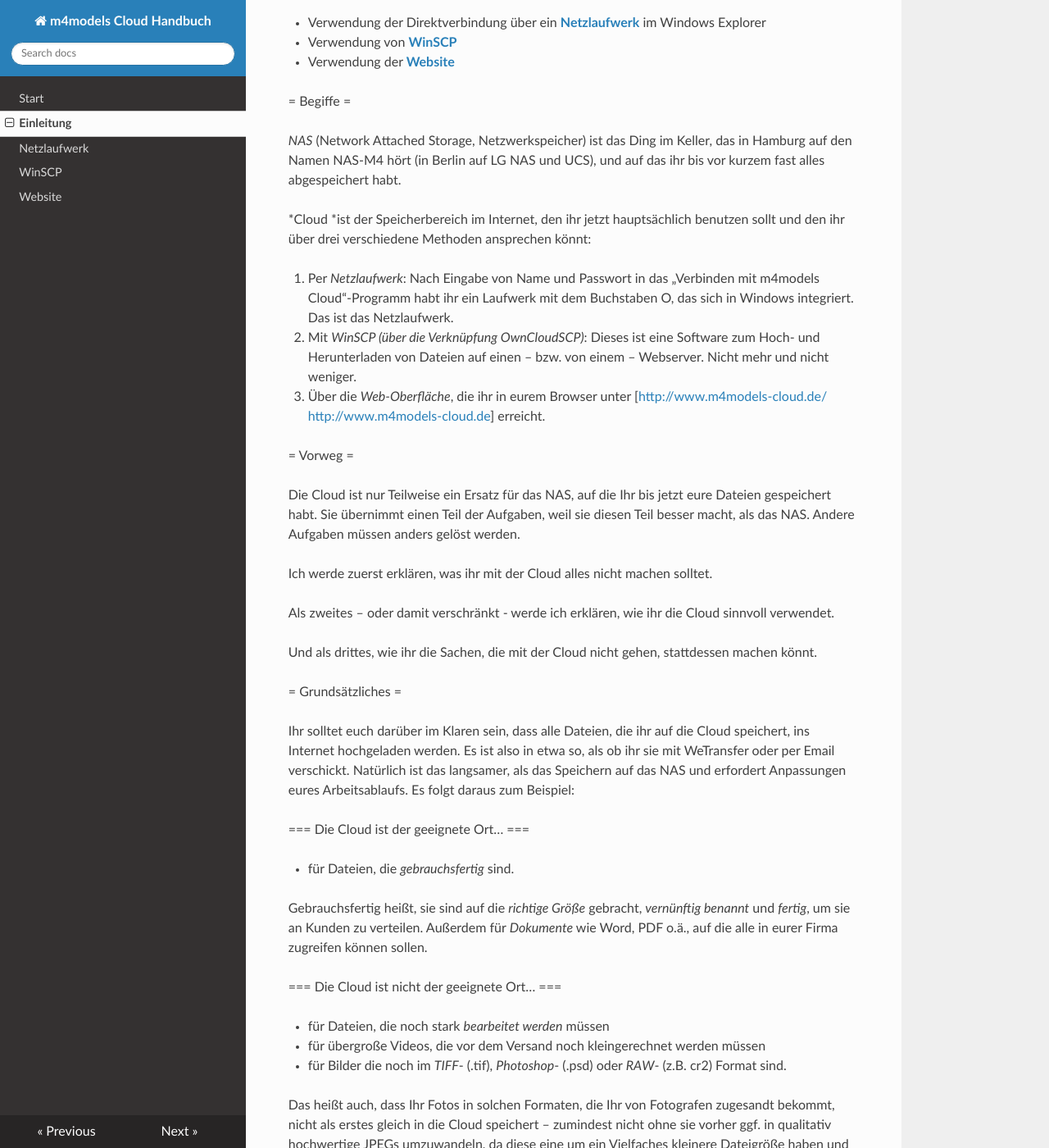
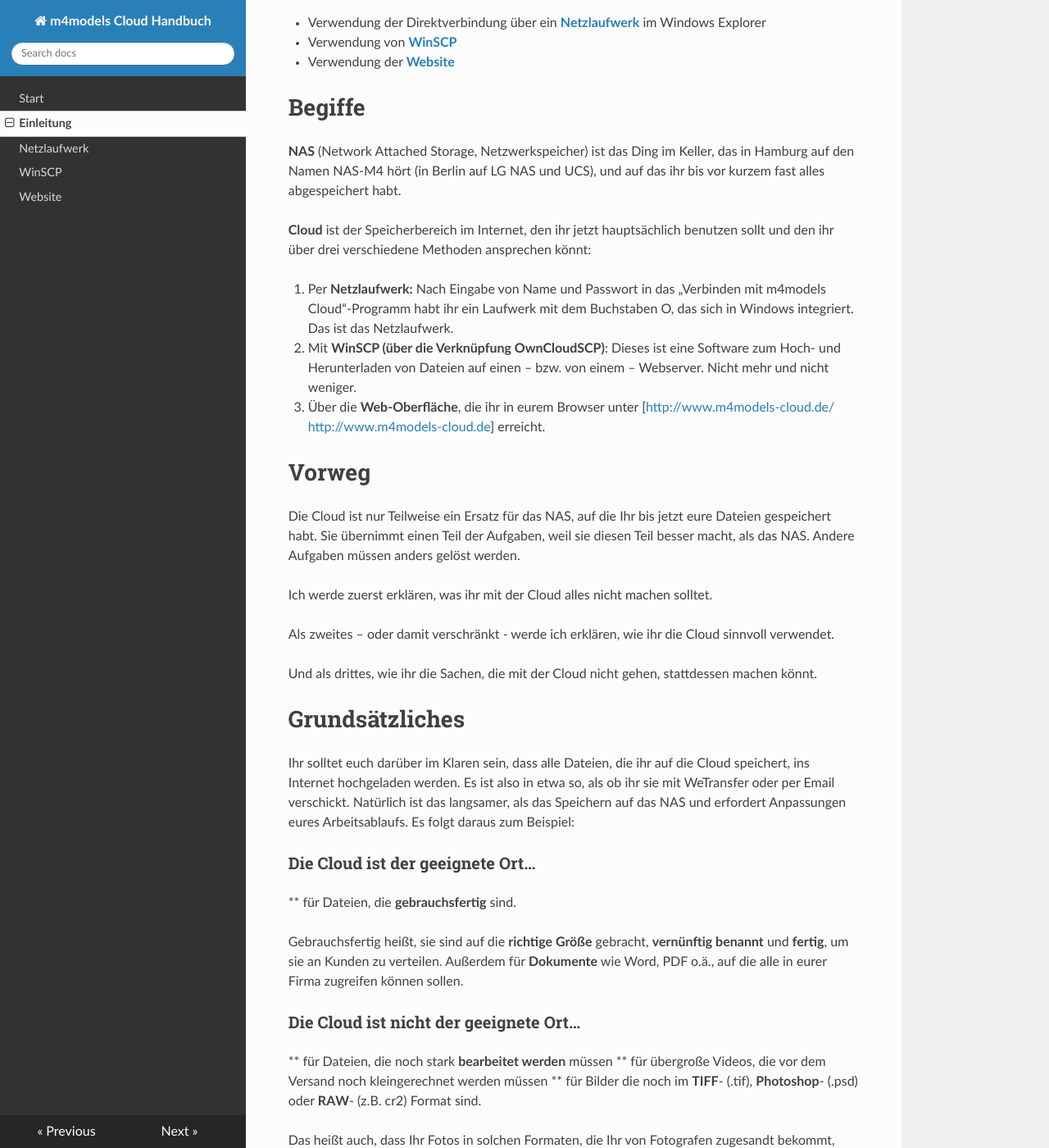
Before and after one commit to grandgeorg/m4models-cloud-manual, an MkDocs documentation site: the page built from docs/einleitung.md, in a window 1280 px wide and 1400 px high, scrolled down 216 px. Shown: the whole window at 82% size. Built offline with MkDocs 1.6.1, drawn with Linux system fonts in a browser that asks for light colours; nearby versions of some CDN libraries; old or Windows-style settings are respelled for this version of MkDocs; some of the changed text lies outside the part shown.

```diff
--- a/docs/einleitung.md
+++ b/docs/einleitung.md
@@ -6,19 +6,19 @@ Die Verwendung der Clouddienste bei m4models erfolgt mit drei verschiedenen Anwe
 - Verwendung von **[WinSCP](winscp.md)**
 - Verwendung der **[Website](website.md)**
 
-= Begiffe =
+# Begiffe #
 
-*NAS* (Network Attached Storage, Netzwerkspeicher) ist das Ding im Keller, das in Hamburg auf den Namen NAS-M4 hört (in Berlin auf LG NAS und UCS), und auf das ihr bis vor kurzem fast alles abgespeichert habt.
+**NAS** (Network Attached Storage, Netzwerkspeicher) ist das Ding im Keller, das in Hamburg auf den Namen NAS-M4 hört (in Berlin auf LG NAS und UCS), und auf das ihr bis vor kurzem fast alles abgespeichert habt.
 
-*Cloud *ist der Speicherbereich im Internet, den ihr jetzt hauptsächlich benutzen sollt und den ihr über drei verschiedene Methoden ansprechen könnt:
+**Cloud** ist der Speicherbereich im Internet, den ihr jetzt hauptsächlich benutzen sollt und den ihr über drei verschiedene Methoden ansprechen könnt:
 
-1. Per *Netzlaufwerk*: Nach Eingabe von Name und Passwort in das „Verbinden mit m4models Cloud“-Programm habt ihr ein Laufwerk mit dem Buchstaben O, das sich in Windows integriert. Das ist das Netzlaufwerk.
+1. Per **Netzlaufwerk:** Nach Eingabe von Name und Passwort in das „Verbinden mit m4models Cloud“-Programm habt ihr ein Laufwerk mit dem Buchstaben O, das sich in Windows integriert. Das ist das Netzlaufwerk.
 
-2. Mit *WinSCP (über die Verknüpfung OwnCloudSCP)*: Dieses ist eine Software zum Hoch- und Herunterladen von Dateien auf einen – bzw. von einem – Webserver. Nicht mehr und nicht weniger.
+2. Mit **WinSCP (über die Verknüpfung OwnCloudSCP)**: Dieses ist eine Software zum Hoch- und Herunterladen von Dateien auf einen – bzw. von einem – Webserver. Nicht mehr und nicht weniger.
 
-3. Über die *Web-Oberfläche*, die ihr in eurem Browser unter [http://www.m4models-cloud.de/ http://www.m4models-cloud.de] erreicht.
+3. Über die **Web-Oberfläche**, die ihr in eurem Browser unter [http://www.m4models-cloud.de/ http://www.m4models-cloud.de] erreicht.
 
-= Vorweg =
+# Vorweg #
 
 
 
@@ -31,29 +31,29 @@ Als zweites – oder damit verschränkt - werde ich erklären, wie ihr die Cloud
 
 Und als drittes, wie ihr die Sachen, die mit der Cloud nicht gehen, stattdessen machen könnt.
 
-= Grundsätzliches =
+# Grundsätzliches #
 
 
 
 Ihr solltet euch darüber im Klaren sein, dass alle Dateien, die ihr auf die Cloud speichert, ins Internet hochgeladen werden. Es ist also in etwa so, als ob ihr sie mit WeTransfer oder per Email verschickt. Natürlich ist das langsamer, als das Speichern auf das NAS und erfordert Anpassungen eures Arbeitsablaufs. Es folgt daraus zum Beispiel:
 
 
-=== Die Cloud ist der geeignete Ort… ===
+### Die Cloud ist der geeignete Ort… ###
 
-* für Dateien, die *gebrauchsfertig* sind.
+** für Dateien, die **gebrauchsfertig** sind.
 
 
 
 
 
-Gebrauchsfertig heißt, sie sind auf die *richtige Größe* gebracht, *vernünftig benannt* und *fertig*, um sie an Kunden zu verteilen. Außerdem für *Dokumente* wie Word, PDF o.ä., auf die alle in eurer Firma zugreifen können sollen.
+Gebrauchsfertig heißt, sie sind auf die **richtige Größe** gebracht, **vernünftig benannt** und **fertig**, um sie an Kunden zu verteilen. Außerdem für **Dokumente** wie Word, PDF o.ä., auf die alle in eurer Firma zugreifen können sollen.
 
 
-=== Die Cloud ist nicht der geeignete Ort… ===
+### Die Cloud ist nicht der geeignete Ort… ###
 
-* für Dateien, die noch stark *bearbeitet werden* müssen
-* für übergroße Videos, die vor dem Versand noch kleingerechnet werden müssen
-* für Bilder die noch im *TIFF*- (.tif), *Photoshop*- (.psd) oder *RAW*- (z.B. cr2) Format sind.
+** für Dateien, die noch stark **bearbeitet werden** müssen
+** für übergroße Videos, die vor dem Versand noch kleingerechnet werden müssen
+** für Bilder die noch im **TIFF**- (.tif), **Photoshop**- (.psd) oder **RAW**- (z.B. cr2) Format sind.
 
 
 
@@ -62,47 +62,46 @@ Gebrauchsfertig heißt, sie sind auf die *richtige Größe* gebracht, *vernünft
 Das heißt auch, dass Ihr Fotos in solchen Formaten, die Ihr von Fotografen zugesandt bekommt, nicht als erstes gleich in die Cloud speichert – zumindest nicht ohne sie vorher ggf. in qualitativ hochwertige JPEGs umzuwandeln, da diese eine um ein Vielfaches kleinere Dateigröße haben und damit auch um ein Vielfaches schneller hochgeladen werden.
 
 
-*Kurz*: Die Cloud ist *kein* Zwischenspeicher oder Arbeitslaufwerk.
+**Kurz**: Die Cloud ist **kein** Zwischenspeicher oder Arbeitslaufwerk.
 
 
-= Was ihr nicht machen solltet =
+# Was ihr nicht machen solltet #
 
-Egal wie ihr auf die Dateien der Cloud zugreift – sie liegen im Internet und nicht auf eurem Rechner. Ihr solltet also in der Regel *nicht Dateien von der Cloud direkt zum Bearbeiten öffnen*. Das Speichern auf die Cloud ist ein Upload, das Öffnen der Datei ein Download und jedes Speichern der Datei ein erneuter Upload. Das ist natürlich langsam und auch fehleranfällig.
+Egal wie ihr auf die Dateien der Cloud zugreift – sie liegen im Internet und nicht auf eurem Rechner. Ihr solltet also in der Regel **nicht Dateien von der Cloud direkt zum Bearbeiten öffnen**. Das Speichern auf die Cloud ist ein Upload, das Öffnen der Datei ein Download und jedes Speichern der Datei ein erneuter Upload. Das ist natürlich langsam und auch fehleranfällig.
 
 
-Ihr solltet *keine Dateien aus Programmen heraus direkt in die Cloud* speichern. Das steht im Prinzip schon oben, gilt aber auch für Dateien, die Ihr z.B. per Mail geschickt bekommt. Also auch aus Thunderbird heraus nicht direkt in die Cloud uploaden! *Erst lokal speichern, dann Uploaden!*
+Ihr solltet **keine Dateien aus Programmen heraus direkt in die Cloud** speichern. Das steht im Prinzip schon oben, gilt aber auch für Dateien, die Ihr z.B. per Mail geschickt bekommt. Also auch aus Thunderbird heraus nicht direkt in die Cloud uploaden! **Erst lokal speichern, dann Uploaden!**
 
 
-Niemals Dateien in der Cloud direkt auswählen und per rechter Maustaste z.B. zu einem ZIP-Archiv hinzufügen. Auch hier wäre das Download->Verarbeitung->Upload, und euer Rechner wäre minutenlang blockiert. *Stattdessen: Downloaden->Zippen->Zip-Datei hochladen*. Oder noch besser, wenn geht: Wissen, dass man ein Zip braucht, bevor man die Bilder in der Cloud parkt.
+Niemals Dateien in der Cloud direkt auswählen und per rechter Maustaste z.B. zu einem ZIP-Archiv hinzufügen. Auch hier wäre das Download->Verarbeitung->Upload, und euer Rechner wäre minutenlang blockiert. **Stattdessen: Downloaden->Zippen->Zip-Datei hochladen**. Oder noch besser, wenn geht: Wissen, dass man ein Zip braucht, bevor man die Bilder in der Cloud parkt.
 
 
-Und das wichtigste: *Nicht unbedacht losspeichern/uploaden.* Bevor ihr etwas in die Cloud speichert – wie auch immer – erst überlegen:* Ist das *fertig*?
-* Ist das nicht in einem *unnötig großen* Format?
-* Gehört das überhaupt in die *Cloud* (ist das zur Kommunikation oder wird das noch editiert)?
+Und das wichtigste: **Nicht unbedacht losspeichern/uploaden.** Bevor ihr etwas in die Cloud speichert – wie auch immer – erst überlegen:** Ist das **fertig**?
+** Ist das nicht in einem **unnötig großen** Format?
+** Gehört das überhaupt in die **Cloud** (ist das zur Kommunikation oder wird das noch editiert)?
 
 
+# Was ihr machen solltet #
 
-= Was ihr machen solltet =
+**Das ist jetzt ganz wichtig**: Gewöhnt euch einen Arbeitsprozess an, bei dem der Upload der Dateien in die Cloud separat und an letzter Stelle steht! Also zum Beispiel: **Bearbeitung – Kontrolle – Speichern – Upload**, oder: **Empfang – Bewertung – Speichern – Upload**
 
-*Das ist jetzt ganz wichtig*: Gewöhnt euch einen Arbeitsprozess an, bei dem der Upload der Dateien in die Cloud separat und an letzter Stelle steht! Also zum Beispiel: *Bearbeitung – Kontrolle – Speichern – Upload*, oder: *Empfang – Bewertung – Speichern – Upload*
+Und **verwechselt Speichern nicht mit Upload**! Nicht ‚in die Cloud speichern‘, sondern in Hamburg (bzw. in Berlin) speichern und dann in die Cloud hochladen.
 
-Und *verwechselt Speichern nicht mit Upload*! Nicht ‚in die Cloud speichern‘, sondern in Hamburg (bzw. in Berlin) speichern und dann in die Cloud hochladen.
+**Das Schöne ist**: Es gibt Ausnahmen. Man kann mit WinSCP durchaus Textdokumente oder einzelne JPGs direkt zum Bearbeiten öffnen, wenn sie nicht übermäßig groß sind. Das sollte zumindest bei Bildern aber ganz klar die **Ausnahme** sein.
 
-*Das Schöne ist*: Es gibt Ausnahmen. Man kann mit WinSCP durchaus Textdokumente oder einzelne JPGs direkt zum Bearbeiten öffnen, wenn sie nicht übermäßig groß sind. Das sollte zumindest bei Bildern aber ganz klar die *Ausnahme* sein.
+Solltet ihr **mehrere oder große** Dateien aus der Cloud zum Bearbeiten öffnen müssen, was natürlich nicht verboten ist, dann ladet euch diese – ggf. das ganze Verzeichnis – erst herunter, bevor ihr sie öffnet. Danach siehe oben: **Bearbeiten – Speichern – wieder Hochladen**.
 
-Solltet ihr *mehrere oder große* Dateien aus der Cloud zum Bearbeiten öffnen müssen, was natürlich nicht verboten ist, dann ladet euch diese – ggf. das ganze Verzeichnis – erst herunter, bevor ihr sie öffnet. Danach siehe oben: *Bearbeiten – Speichern – wieder Hochladen*.
+# Was ist mit dem Rest, der nicht in die Cloud gehört? #
 
-= Was ist mit dem Rest, der nicht in die Cloud gehört? =
+### Oder anders: Wie kann ich arbeiten? ###
 
-*Oder anders: Wie kann ich arbeiten?*
-
-Ich hatte euch versprochen, euch auf dem NAS ein Arbeitslaufwerk einzurichten, das ihr benutzen könnt, um große Dateien zwischenzeitlich abzulegen, die noch nicht fertig sind oder aus anderen Gründen nicht in die Cloud gehören. Das scheiterte bis jetzt daran, dass auf der NAS noch kein Platz ist. Wir sind immer noch am Dateien abgleichen. Sobald das erledigt ist, und wenn ihr uns *definitiv* und *mit einer Stimme* zusagt, dass keine neuen Model-Dateien mehr von euch auf der NAS abgelegt werden oder wurden, dann mache ich euch dort ein Arbeitslaufwerk zum internen (Hamburg) Gebrauch. Für Berlin gilt das Gleiche.
+Ich hatte euch versprochen, euch auf dem NAS ein Arbeitslaufwerk einzurichten, das ihr benutzen könnt, um große Dateien zwischenzeitlich abzulegen, die noch nicht fertig sind oder aus anderen Gründen nicht in die Cloud gehören. Das scheiterte bis jetzt daran, dass auf der NAS noch kein Platz ist. Wir sind immer noch am Dateien abgleichen. Sobald das erledigt ist, und wenn ihr uns **definitiv** und **mit einer Stimme** zusagt, dass keine neuen Model-Dateien mehr von euch auf der NAS abgelegt werden oder wurden, dann mache ich euch dort ein Arbeitslaufwerk zum internen (Hamburg) Gebrauch. Für Berlin gilt das Gleiche.
 
 
-Bis dahin alles was nicht in die Cloud gehört, bitte *auf eurem Rechner zwischenspeichern*. Macht euch einen Ordner irgendwo unter Dokumente oder Bilder und benutzt diesen für Dateien, die Ihr noch sortieren, bearbeiten oder überdenken müsst.
+Bis dahin alles was nicht in die Cloud gehört, bitte **auf eurem Rechner zwischenspeichern**. Macht euch einen Ordner irgendwo unter Dokumente oder Bilder und benutzt diesen für Dateien, die Ihr noch sortieren, bearbeiten oder überdenken müsst.
 
 
-= Ausblick =
+# Ausblick #
 
 Wir werden einen Termin mit Claudia und allen Mitarbeitern machen, wo wir die neuen Verfahren erläutern werden. Und nochmal erklären werden, was das Ganze soll ;)
 
@@ -113,9 +112,9 @@ Außerdem schreiben wir an einem Handbuch, das neben diesen grundsätzlichen Din
 Es wird bald wieder ein NAS oder ähnlichen Netzwerkspeicher geben, auf dem ihr für den internen Gebrauch Dateien ablegen könnt.
 
 
-= Software =
+# Software #
 
-*WinSCP (OwnCloudSCP)*
+**WinSCP (OwnCloudSCP)**
 
 Wenn ihr Dateien in das WinSCP-Fenster zieht, werden diese in eine Warteschlange eingereit. Ihr müsst euch dann in der Regel nicht mehr darum kümmern und könnt weiterarbeiten. Die Warteschlange wird im Hintergrund abgearbeitet, bis sie fertig ist.
 
@@ -123,17 +122,17 @@ Wenn ihr Dateien in das WinSCP-Fenster zieht, werden diese in eine Warteschlange
 Die Upload-Geschwindigkeit beträgt für euer gesamtes Büro (Hamburg) etwa ein halbes Magabyte pro Sekunde. Das macht in acht Stunden immerhin knapp 14 GigaByte. Wenn ihr also mal eine größere Menge Daten zu übertragen habt, könnt ihr sie kurz vor Feierabend in die Warteschlange ziehen und den Rechner einfach laufen lassen. Am nächsten Morgen ist es dann fertig.
 
 
-*Das Netzlaufwerk O:*
+**Das Netzlaufwerk O:**
 
 ... ist zum Kopieren, Verschieben und Hochladen von Dateien eher weniger geeignet, bietet aber gegenüber WinSCP den Vorteil, dass man hier Vorschauen von Bildern und anderen Dokumenten zu sehen bekommt. Bei einzelnen und kleineren Dateien oder Datenmengen aber durchaus auch zum Arbeiten geeignet.
 
 
-*Die Web-Oberfläche (m4models-cloud.de)*
+**Die Web-Oberfläche (m4models-cloud.de)**
 
 Hier werden Freigaben für Mitarbeiter und Kunden erstellt. Ziel wird sein, dass ihr in Zukunft hauptsächlich Links zu speziell freigegebenen Verzeichnissen versendet, statt die Bilder in Emails zu packen und herumzuschicken.
 
 
-***
+******
 
 
 Soweit erst mal. Ich hoffe, es hilft euch.
```
